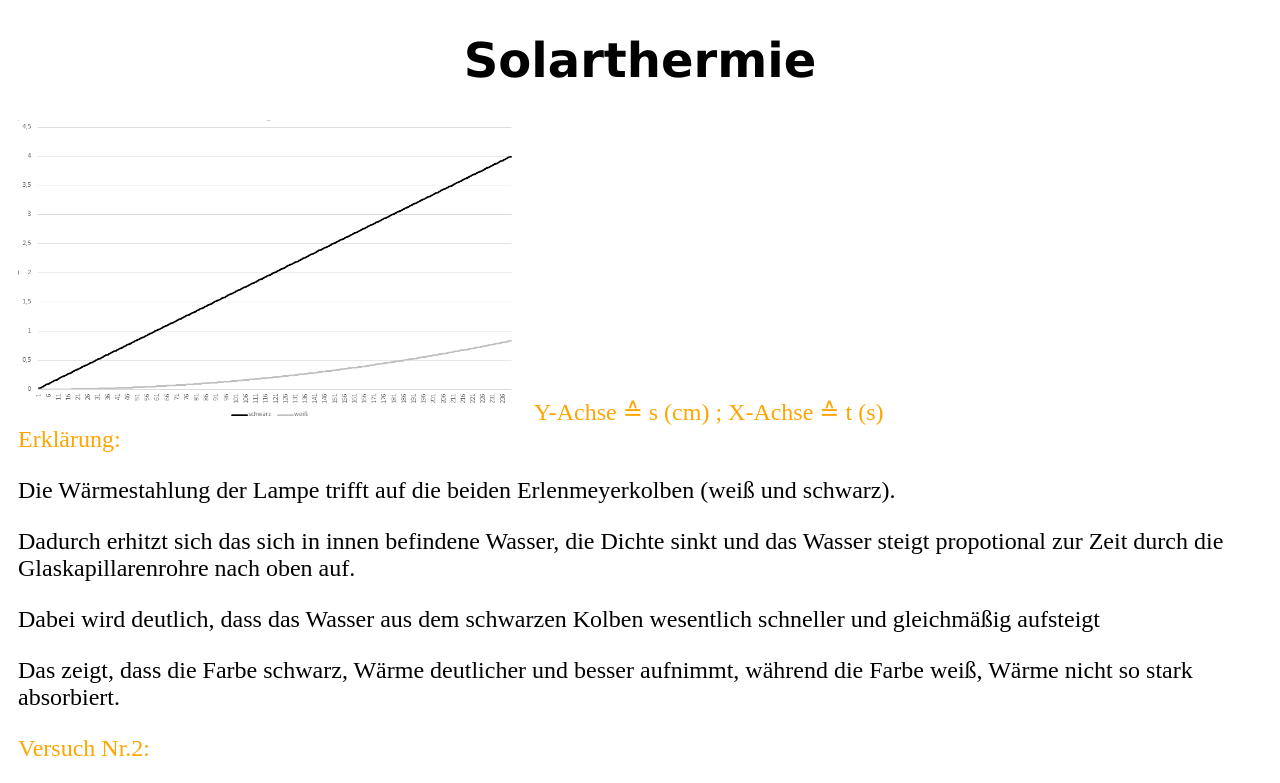
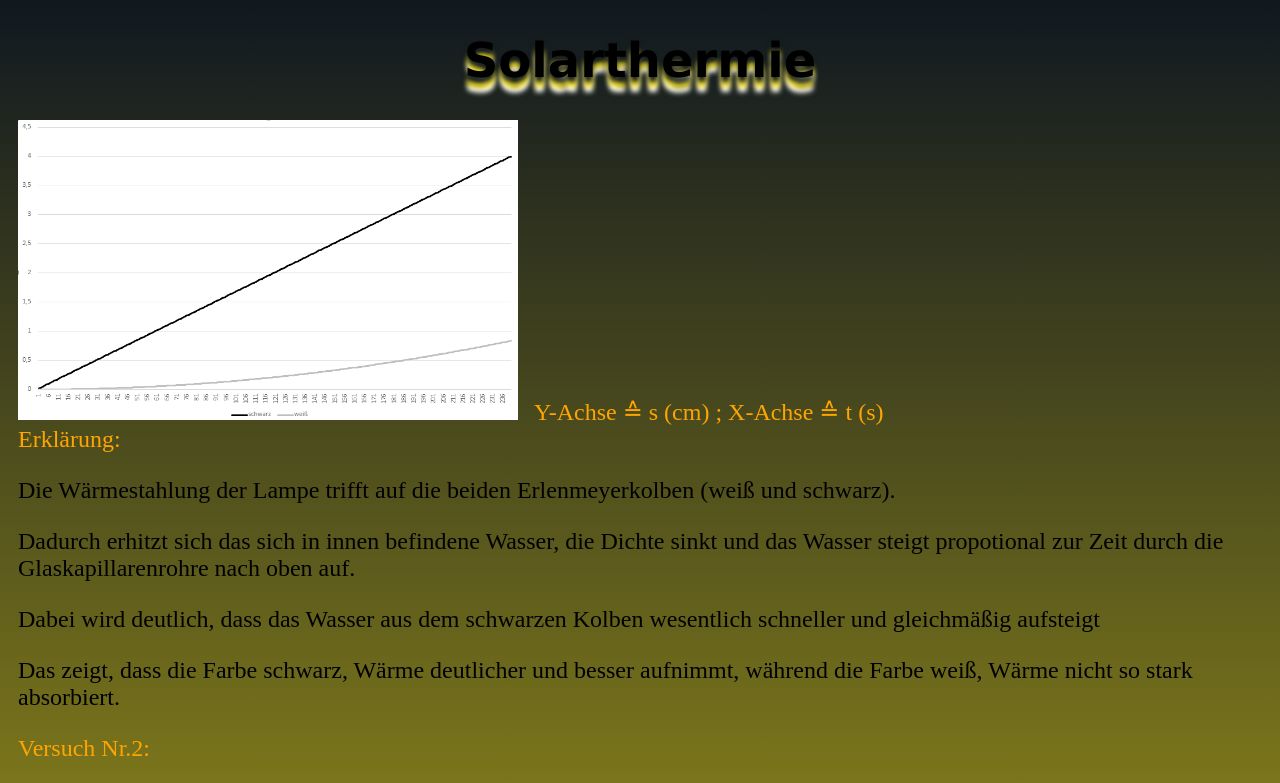
Before and after one commit to borbo-kh/praktikum-exp, a plain HTML site: page Solarthermie/solarthermie.html in a window 1280 px wide. Shown: the top 783 px of the page. Drawn offline with Linux system fonts and the light colour scheme.

Commit message:
Update st-style.css

```diff
--- a/Solarthermie/st-style.css
+++ b/Solarthermie/st-style.css
@@ -1,10 +1,10 @@
 h1{
     text-align: center;
     font-family:Verdana;
-    text-shadow: 0px 5px 5px peach, 0px 10px 5px burnt_orange, 0px 15px 5px white;
+    text-shadow: 0px 5px 5px #101820FF, 0px 10px 5px #FEE715FF, 0px 15px 5px white;
 }
 body{
-    background: linear-gradient(peach, burnt_orange);
+    background: linear-gradient(#101820FF, #FEE715FF);
     background-repeat: no-repeat;
     font-size: x-large;
 }
```
